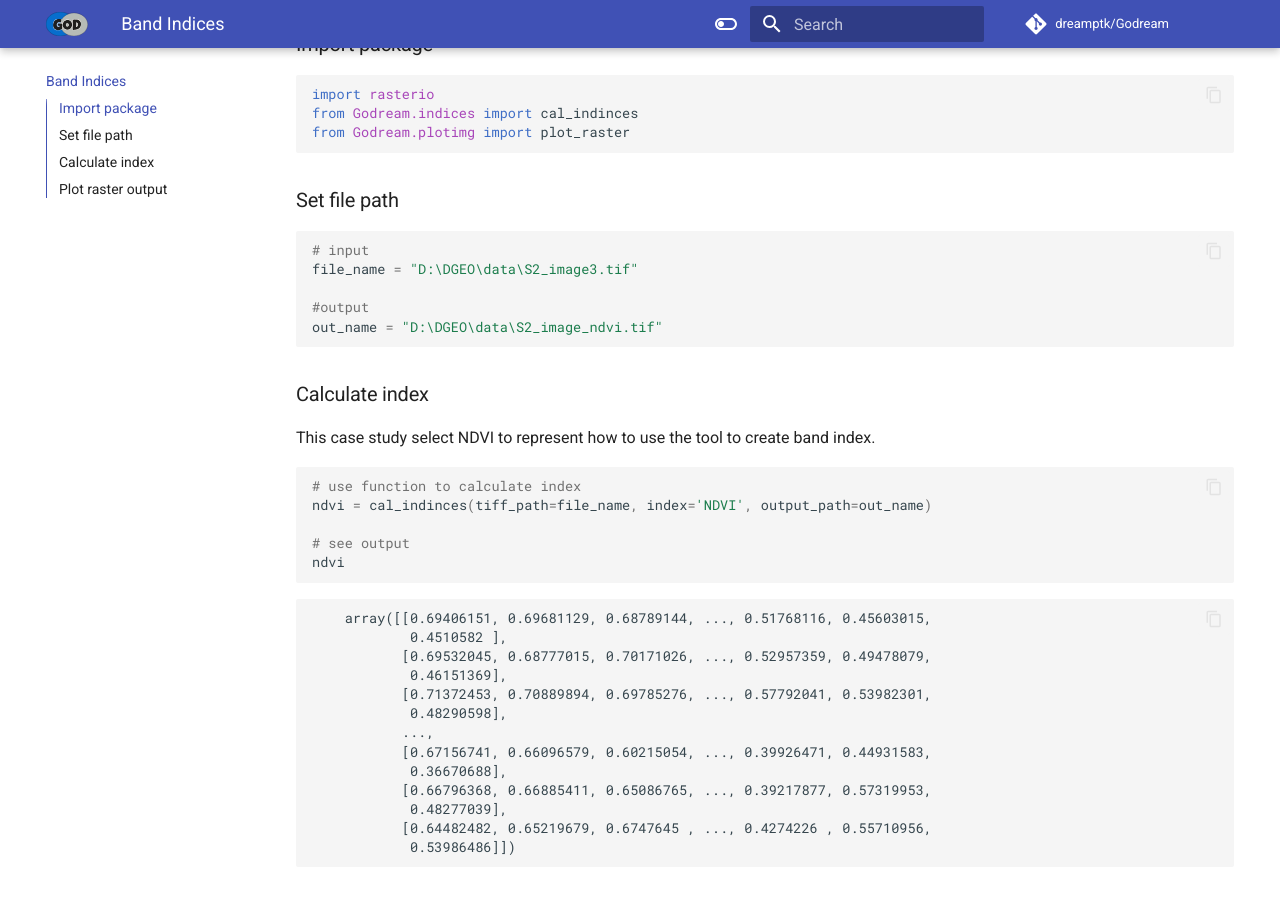
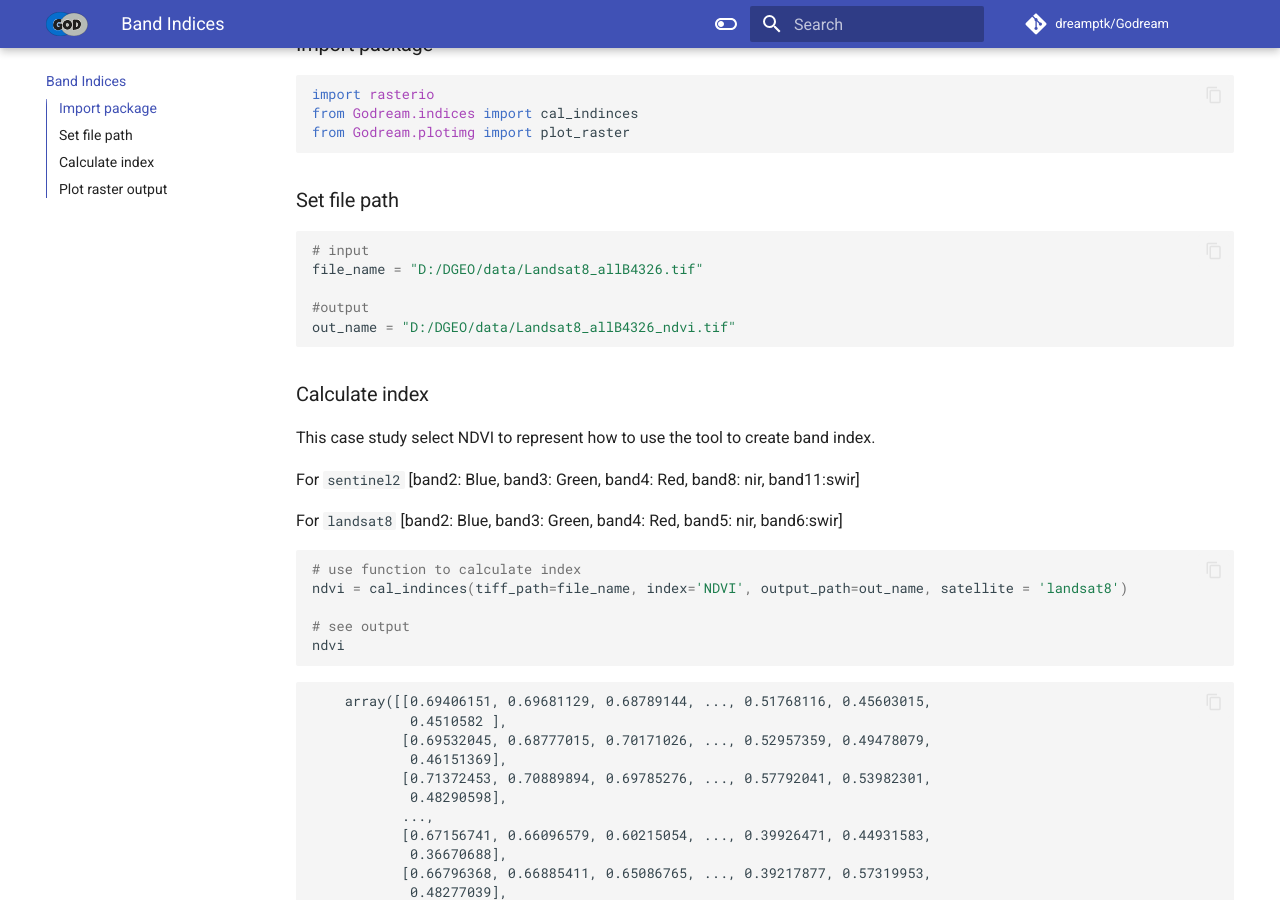
Before and after one commit to DreamPTK/Godreamwebsite, an MkDocs documentation site: the page built from docs/band_indices.md, in a window 1280 px wide and 900 px high, scrolled down 298 px. Built offline with MkDocs 1.6.1 and Material for MkDocs 9.7.7, drawn with Linux system fonts in a browser that asks for light colours; comment, search, counter and statistics services are not loaded.

Commit message:
Update band_indices.md

````diff
--- a/docs/band_indices.md
+++ b/docs/band_indices.md
@@ -18,20 +18,23 @@ from Godream.plotimg import plot_raster
 
 ```python
 # input
-file_name = "D:\DGEO\data\S2_image3.tif"
+file_name = "D:/DGEO/data/Landsat8_allB4326.tif"
 
 #output
-out_name = "D:\DGEO\data\S2_image_ndvi.tif"
+out_name = "D:/DGEO/data/Landsat8_allB4326_ndvi.tif"
 ```
 
 ### Calculate index
 
 This case study select NDVI to represent how to use the tool to create band index.
 
+For `sentinel2` [band2: Blue, band3: Green, band4: Red, band8: nir, band11:swir]
+
+For `landsat8` [band2: Blue, band3: Green, band4: Red, band5: nir, band6:swir]
 
 ```python
 # use function to calculate index
-ndvi = cal_indinces(tiff_path=file_name, index='NDVI', output_path=out_name)
+ndvi = cal_indinces(tiff_path=file_name, index='NDVI', output_path=out_name, satellite = 'landsat8')
 
 # see output
 ndvi
````
